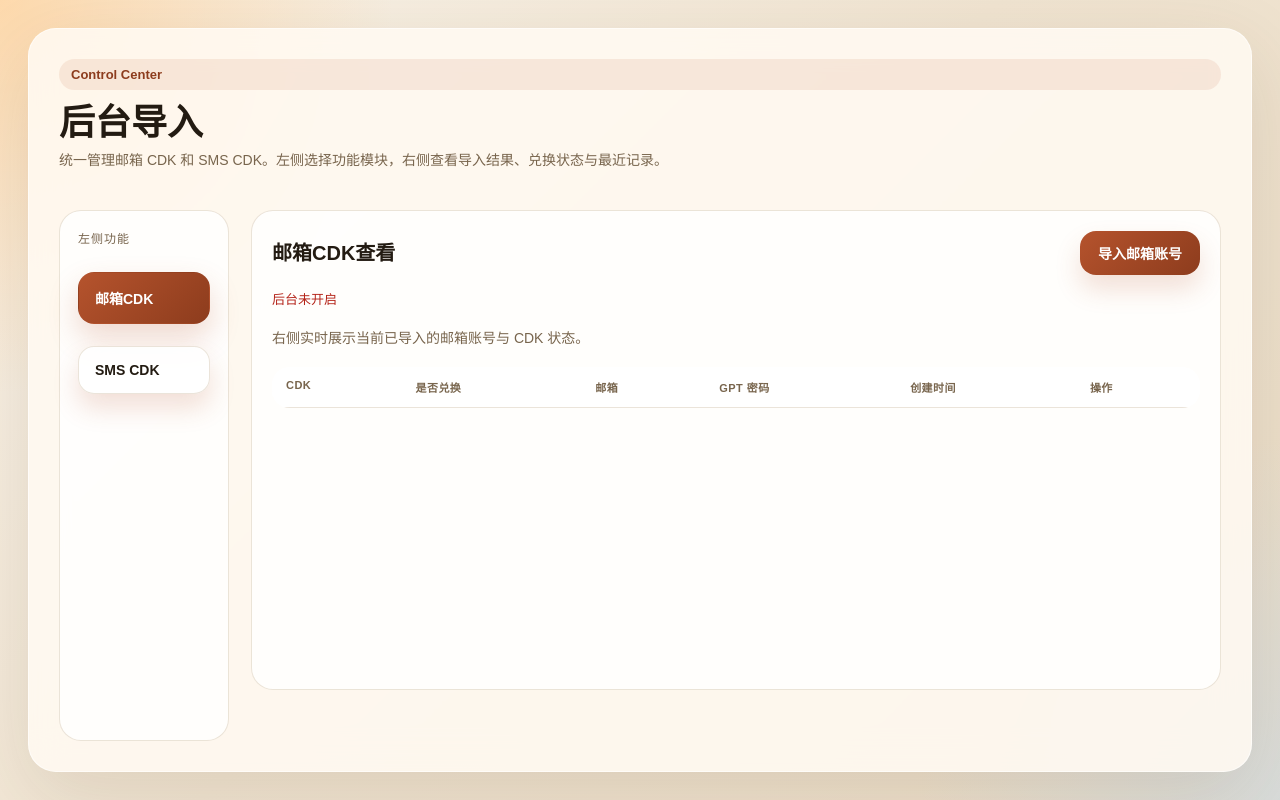
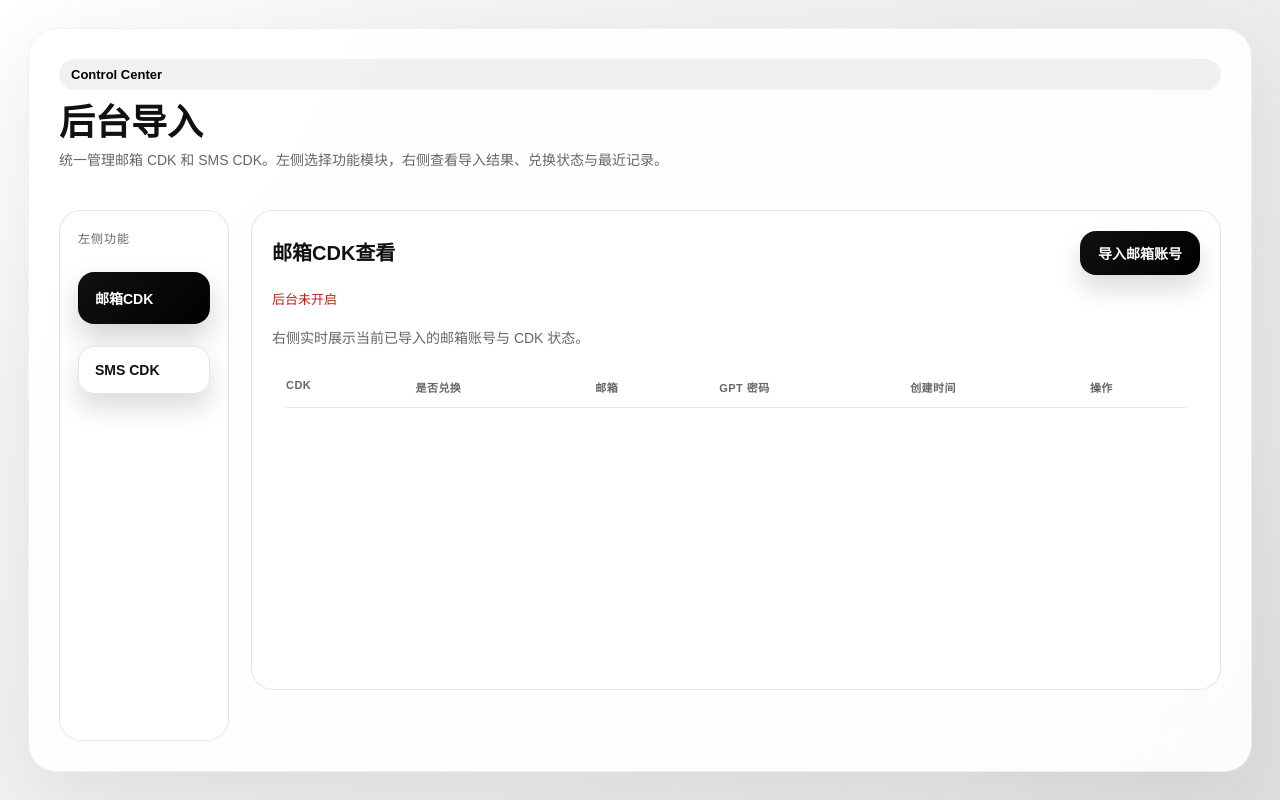
Before and after one commit to xinyang09/ckd-duihuan, a Flask app: template templates/admin.html in a window 1280 px wide. Run offline with Flask 3, Linux system fonts and the light colour scheme; the template is opened without the code that fills it, so the values that code supplies are empty.

Commit message:
142 You are a helpful assistant.<|endofprompt|>

```diff
--- a/templates/admin.html
+++ b/templates/admin.html
@@ -6,26 +6,26 @@
     <title>后台导入</title>
     <style>
       :root {
-        --bg: #f7efe4;
-        --panel: rgba(255, 250, 242, 0.88);
-        --panel-strong: rgba(255, 255, 255, 0.8);
-        --line: rgba(164, 132, 88, 0.22);
-        --text: #231b12;
-        --muted: #78654d;
-        --accent: #b5532d;
-        --accent-strong: #8d3c1d;
-        --accent-2: #1d5fa8;
-        --accent-2-strong: #164983;
-        --shadow: 0 24px 80px rgba(77, 52, 21, 0.12);
+        --bg: #f2f2f2;
+        --panel: rgba(255, 255, 255, 0.9);
+        --panel-strong: rgba(255, 255, 255, 0.95);
+        --line: rgba(0, 0, 0, 0.1);
+        --text: #111111;
+        --muted: #666666;
+        --accent: #111111;
+        --accent-strong: #000000;
+        --accent-2: #2f2f2f;
+        --accent-2-strong: #1b1b1b;
+        --shadow: 0 24px 80px rgba(0, 0, 0, 0.08);
       }
       * { box-sizing: border-box; }
       body {
         margin: 0;
         font-family: "Avenir Next", "PingFang SC", "Noto Sans SC", sans-serif;
         background:
-          radial-gradient(circle at top left, rgba(255, 208, 151, 0.74) 0, transparent 26%),
-          radial-gradient(circle at bottom right, rgba(196, 221, 243, 0.46) 0, transparent 24%),
-          linear-gradient(135deg, #faf4ea, #f0e4d1 48%, #eadcc6);
+          radial-gradient(circle at top left, rgba(255,255,255,0.96) 0, transparent 26%),
+          radial-gradient(circle at bottom right, rgba(214,214,214,0.36) 0, transparent 24%),
+          linear-gradient(135deg, #fafafa, #efefef 48%, #e4e4e4);
         color: var(--text);
         min-height: 100vh;
         padding: 28px;
@@ -38,7 +38,7 @@
       }
       .card {
         background: var(--panel);
-        border: 1px solid rgba(255,255,255,0.58);
+        border: 1px solid rgba(0,0,0,0.06);
         border-radius: 28px;
         padding: 30px;
         box-shadow: var(--shadow);
@@ -54,7 +54,7 @@
         gap: 8px;
         padding: 8px 12px;
         border-radius: 999px;
-        background: rgba(181, 83, 45, 0.1);
+        background: rgba(17, 17, 17, 0.06);
         color: var(--accent-strong);
         font-size: 13px;
         font-weight: 600;
@@ -101,19 +101,19 @@
       }
       .tab-btn:hover {
         transform: translateY(-1px);
-        border-color: rgba(164, 132, 88, 0.42);
-        box-shadow: 0 12px 28px rgba(77, 52, 21, 0.08);
+        border-color: rgba(0, 0, 0, 0.18);
+        box-shadow: 0 12px 28px rgba(0, 0, 0, 0.08);
       }
       .tab-btn.active {
         background: linear-gradient(135deg, var(--accent), var(--accent-strong));
         color: white;
         border-color: transparent;
-        box-shadow: 0 14px 30px rgba(181, 83, 45, 0.22);
+        box-shadow: 0 14px 30px rgba(0, 0, 0, 0.18);
       }
       .tab-btn[data-tab="sms"].active {
         background: linear-gradient(135deg, var(--accent-2), var(--accent-2-strong));
         border-color: transparent;
-        box-shadow: 0 14px 30px rgba(29, 95, 168, 0.22);
+        box-shadow: 0 14px 30px rgba(0, 0, 0, 0.18);
       }
       .tab-panel[hidden] {
         display: none;
@@ -175,7 +175,7 @@
         border: 1px solid var(--line);
         border-radius: 18px;
         padding: 14px;
-        background: rgba(255,255,255,0.62);
+        background: rgba(255,255,255,0.84);
       }
       .subsection-title {
         margin: 0;
@@ -198,16 +198,16 @@
         cursor: pointer;
         color: white;
         background: linear-gradient(135deg, var(--accent), var(--accent-strong));
-        box-shadow: 0 14px 26px rgba(181, 83, 45, 0.18);
+        box-shadow: 0 14px 26px rgba(0, 0, 0, 0.14);
         transition: transform .16s ease, box-shadow .16s ease;
       }
       button:hover {
         transform: translateY(-1px);
-        box-shadow: 0 18px 32px rgba(181, 83, 45, 0.22);
+        box-shadow: 0 18px 32px rgba(0, 0, 0, 0.18);
       }
       .secondary {
         background: linear-gradient(135deg, var(--accent-2), var(--accent-2-strong));
-        box-shadow: 0 14px 26px rgba(29, 95, 168, 0.18);
+        box-shadow: 0 14px 26px rgba(0, 0, 0, 0.14);
       }
       .status {
         min-height: 24px;
```
Also changed, not shown: templates/index.html (+20 -21 lines).
